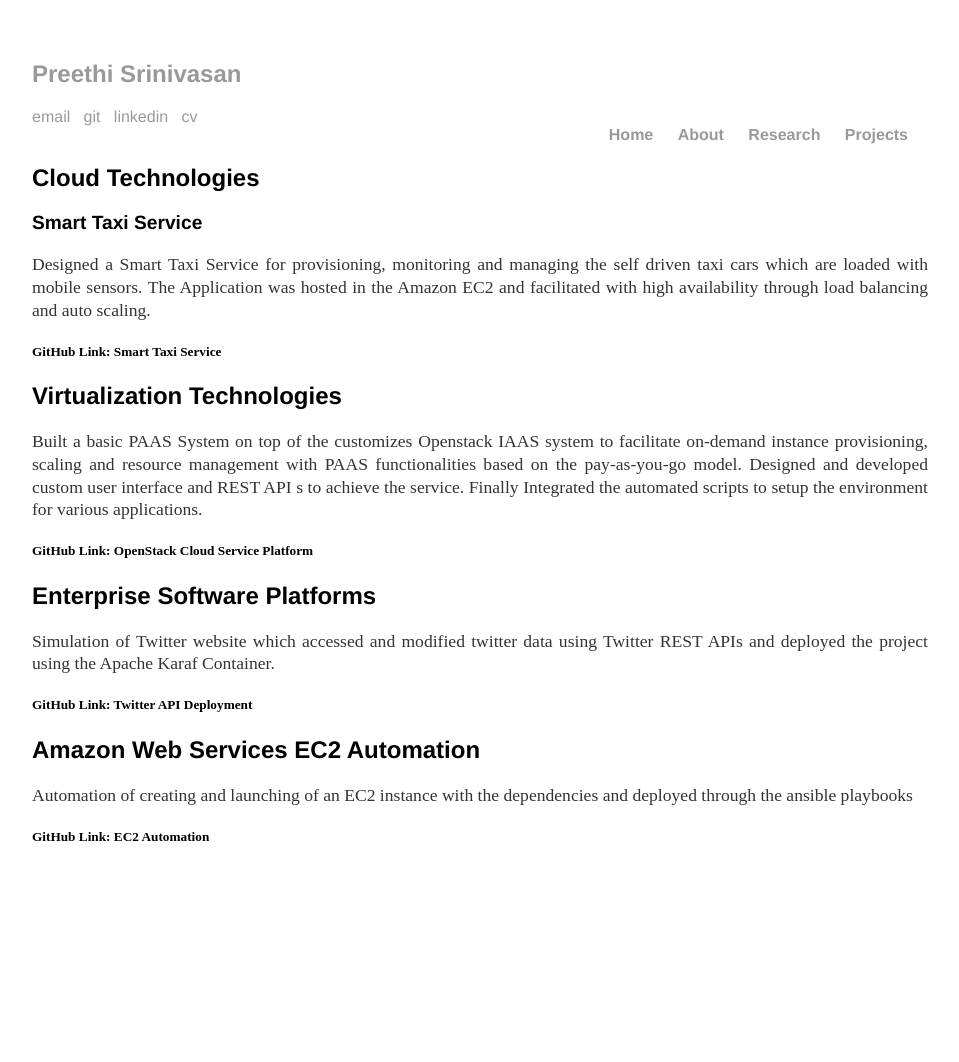
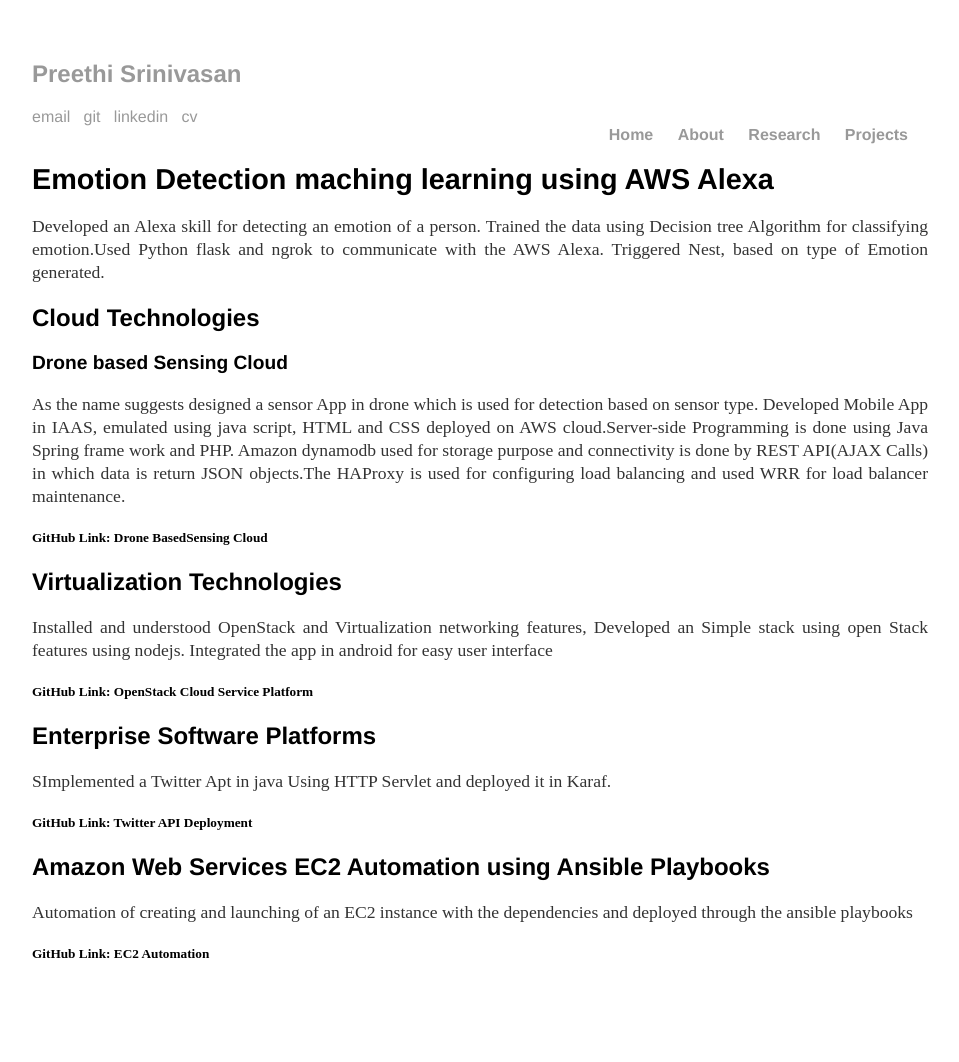
Before and after one commit to mrajesh971/mrajesh971.github.io, a Jekyll site: the page built from Projects/index.html, in a window 1280 px wide. Shown: the whole page, without its empty margins (160-1119 px from the left). Built offline with Jekyll 4.4.1, drawn with Linux system fonts in a browser that asks for light colours; before the commit the page ends 945 px from its top, so only the background shows below that.

Commit message:
Update index.html

```diff
--- a/Projects/index.html
+++ b/Projects/index.html
@@ -3,20 +3,27 @@
 title: My Projects
 ---
 <div>
+  <h1>
+Emotion Detection maching learning using AWS Alexa
+  </h1>
+  <p>
+    Developed an Alexa skill for detecting an emotion of a person. Trained the data using Decision tree Algorithm for classifying emotion.Used Python flask and ngrok to communicate with the AWS Alexa. Triggered Nest, based on type of Emotion generated.
+  </p>
   <h2>Cloud Technologies</h2>
-  <h3>Smart Taxi Service</h3>
-  <p>Designed a Smart Taxi Service for provisioning, monitoring and managing the self driven taxi cars which are loaded with mobile sensors. The Application was hosted in the Amazon EC2 and facilitated with high availability through load balancing and auto scaling.</p>
-  <h5><a class="link" href="https://github.com/PreethiSrinivasan/SmartTaxiService" >GitHub Link: Smart Taxi Service</a></h5>
+  <h3>Drone based Sensing Cloud</h3>
+  <p>As the name suggests designed a sensor App in drone which is used for detection based on sensor type.
+Developed Mobile App in IAAS, emulated using java script, HTML and CSS deployed on AWS cloud.Server-side Programming is done using Java Spring frame work and PHP. Amazon dynamodb used for storage purpose and connectivity is done by REST API(AJAX Calls) in which data is return JSON objects.The HAProxy is used for configuring load balancing and used WRR for load balancer maintenance.</p>
+  <h5><a class="link" href="https://github.com/mrajesh971/Mobilecloudproject" >GitHub Link: Drone BasedSensing Cloud</a></h5>
   <h2> Virtualization Technologies</h2>
-  <p> Built a basic PAAS System on top of the customizes Openstack IAAS system to facilitate on-demand instance provisioning, scaling and resource management with PAAS functionalities based on the pay-as-you-go model. Designed and developed custom user interface and REST API s to achieve the service. Finally Integrated the automated scripts to setup the environment for various applications.   </p>
+  <p> Installed and understood OpenStack and Virtualization networking features, Developed an Simple stack using open Stack features using nodejs. Integrated the app in android for easy user interface   </p>
   <h5><a class="link" href="https://github.com/PreethiSrinivasan/virtualization">GitHub Link: OpenStack Cloud Service Platform</a></h5>
   <h2> Enterprise Software Platforms</h2>
 
-  <p>Simulation of Twitter website which accessed and modified twitter data using Twitter REST APIs and deployed the project using the Apache Karaf Container.   </p>
+  <p>SImplemented a Twitter Apt in java Using HTTP Servlet and deployed it in Karaf.   </p>
 
-  <h5><a class="link" href="https://github.com/PreethiSrinivasan/Twitter-Rest-API">GitHub Link: Twitter API Deployment</a></h5>
-    <h2> Amazon Web Services EC2 Automation</h2>
+  <h5><a class="link" href="https://github.com/mrajesh971/Karaf-deployment">GitHub Link: Twitter API Deployment</a></h5>
+    <h2> Amazon Web Services EC2 Automation using Ansible Playbooks</h2>
 
   <p>Automation of creating and launching of an EC2 instance with the dependencies and deployed through the ansible playbooks </p>
-  <h5><a class="link" href="https://github.com/PreethiSrinivasan/Ansible">GitHub Link: EC2 Automation</a></h5>
+  <h5><a class="link" href="https://github.com/mrajesh971/Anisible-Automation-Project">GitHub Link: EC2 Automation</a></h5>
 </div>
```
